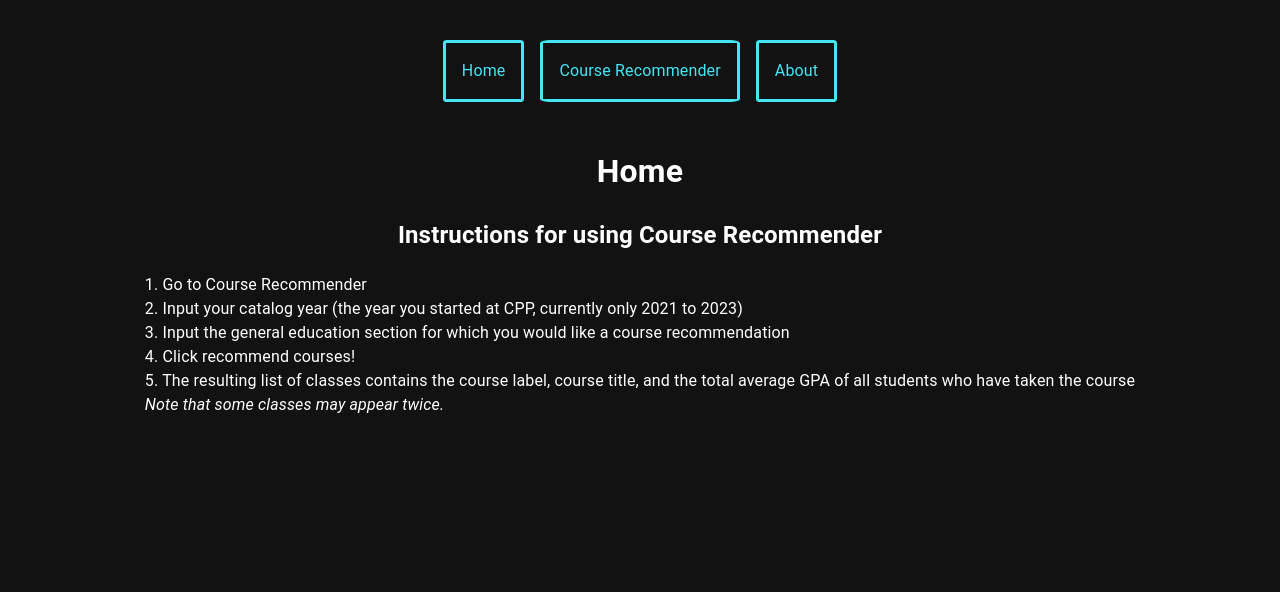
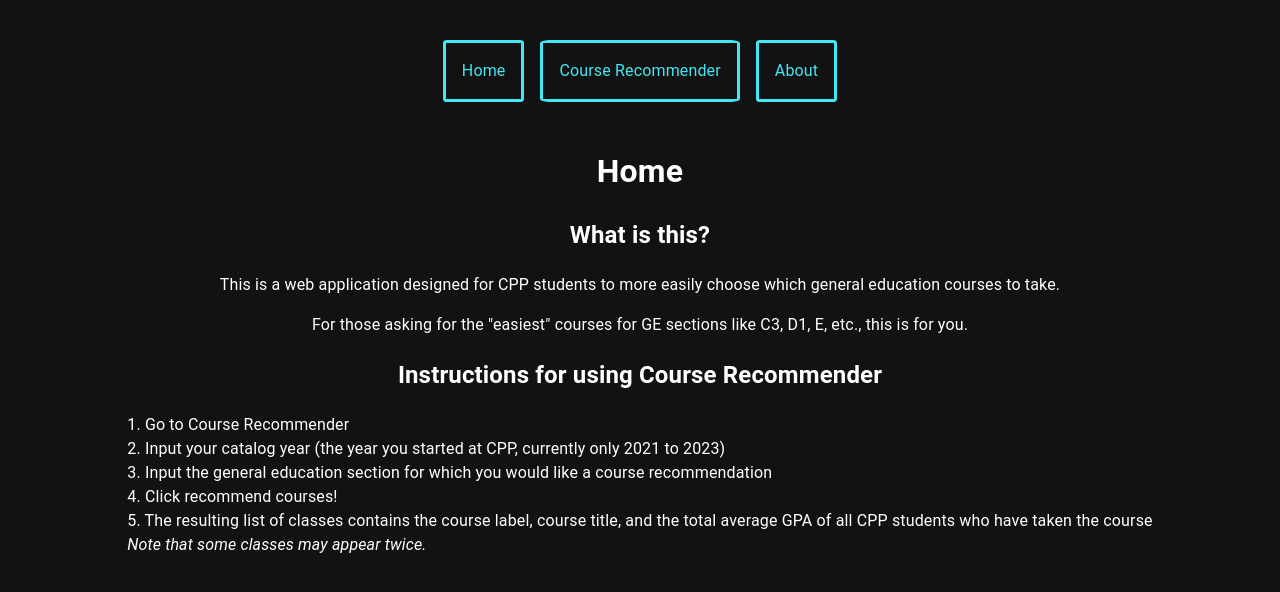
Before and after one commit to JRSiwiecki/cpp-class-scraper, a React (Create React App) app in the folder frontend/: page /#/ in a window 1280 px wide. Shown: the top 592 px of the page. Built offline with nearby package versions, Linux system fonts and the light colour scheme.

Commit message:
Add more information on home page

```diff
--- a/frontend/src/components/Home.jsx
+++ b/frontend/src/components/Home.jsx
@@ -8,6 +8,17 @@
       <main>
         <header>
           <h1>Home</h1>
+          <h2>What is this?</h2>
+          <p>
+            This is a web application designed for CPP students to more easily
+            choose which general education courses to take.
+          </p>
+
+          <p>
+            For those asking for the "easiest" courses for GE sections like C3,
+            D1, E, etc., this is for you.
+          </p>
+
           <h2>Instructions for using Course Recommender</h2>
         </header>
 
@@ -28,8 +39,8 @@
 
           <p>
             5. The resulting list of classes contains the course label, course
-            title, and the total average GPA of all students who have taken the
-            course
+            title, and the total average GPA of all CPP students who have taken
+            the course
           </p>
 
           <p>
```
